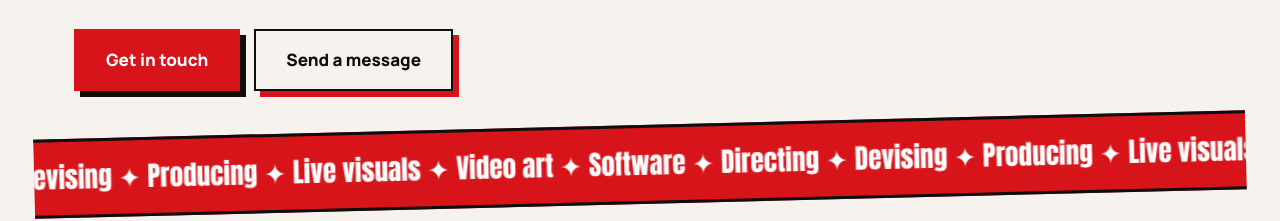
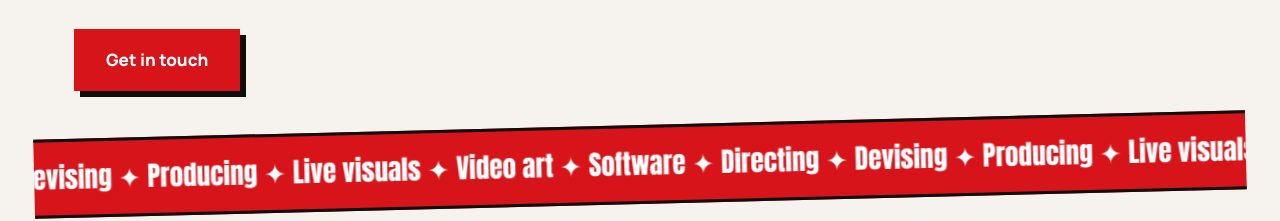
Before and after one commit to tendevxd/site, a plain HTML site: page index.html in a window 1280 px wide. Shown: the part 612-833 px from the top of the page. Drawn offline with Linux system fonts and the light colour scheme.

Commit message:
Add files via upload

```diff
--- a/index.html
+++ b/index.html
@@ -100,7 +100,7 @@ footer{max-width:1180px;margin:0 auto;padding:28px 24px 40px;color:var(--muted);
   <div class="hero">
     <h1>Abdulrahman <span>Alnouman</span></h1>
     <p>Director, producer, and builder from Duhok, Iraq. I tell stories on stage and screen, and I code the tools behind them.</p>
-    <a class="btn" href="#contact">Get in touch</a><a class="btn alt" href="#contact">Send a message</a>
+    <a class="btn" href="#contact">Get in touch</a>
     <div class="tick" aria-hidden="true"><div>Directing ✦ Devising ✦ Producing ✦ Live visuals ✦ Video art ✦ Software ✦ Directing ✦ Devising ✦ Producing ✦ Live visuals ✦ Video art ✦ Software ✦ </div></div>
   </div>
 
```
